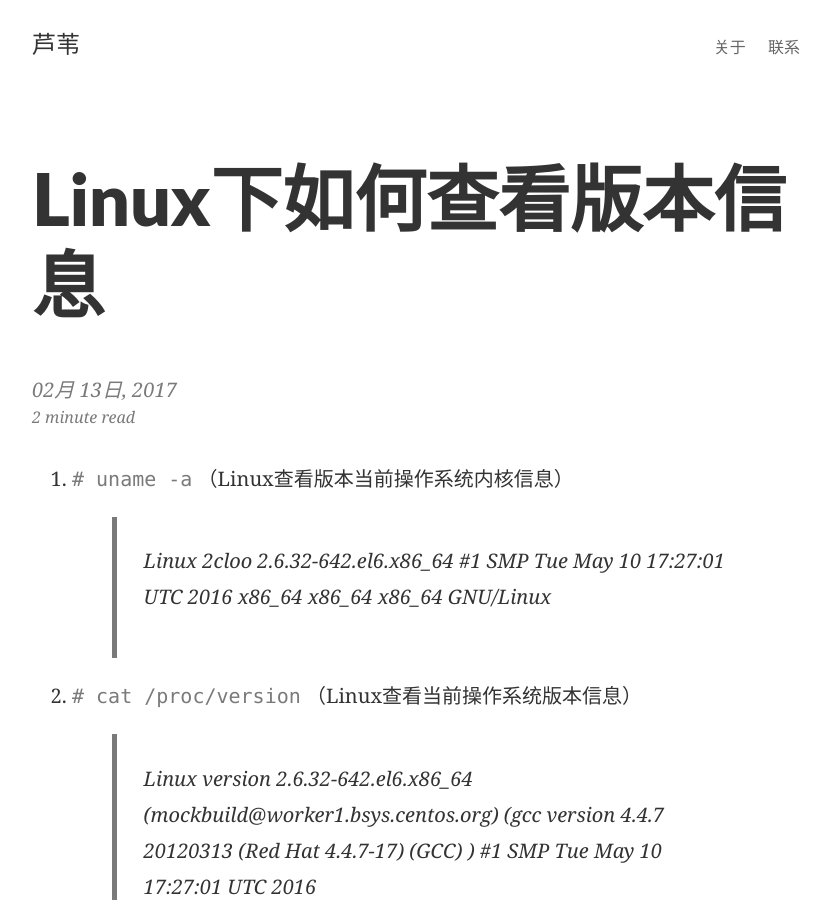
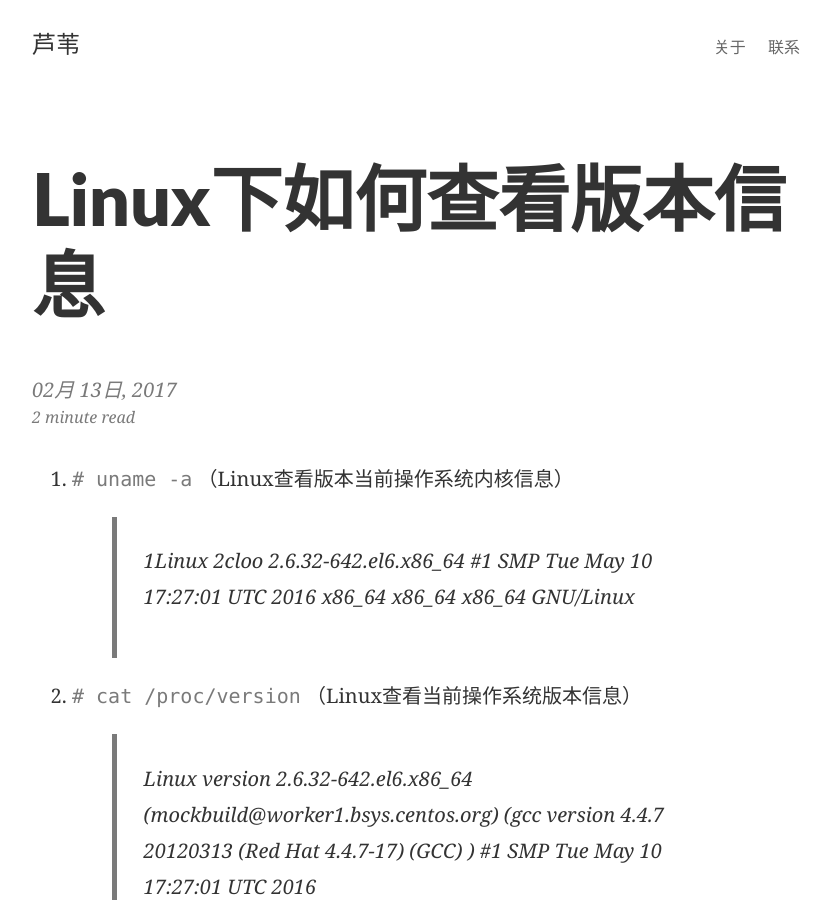
Before and after one commit to Adger01/blog.github.io, a Jekyll site: the page built from _posts/2017-02-13-Linux下如何查看版本信息.markdown, in a window 1280 px wide and 900 px high. Shown: the whole window, without its empty margins (224-1054 px from the left). Built offline with Jekyll 4.4.1, drawn with Linux system fonts in a browser that asks for light colours; some web fonts are replaced; comment, search, counter and statistics services are not loaded.

Commit message:
11
（Linux查看版本当前操作系统内核信息Linux 2cloo 2.6.32-642.el6.x86_64 #1 SMP Tue May 10 17:27:01 UTC 2016 x86_64 x86_64 x86_64 GNU/Linux

````diff
--- a/_posts/2017-02-13-Linux下如何查看版本信息.markdown
+++ b/_posts/2017-02-13-Linux下如何查看版本信息.markdown
@@ -8,7 +8,7 @@ categories: jekyll pixyll
 
 1. ```# uname -a```
 （Linux查看版本当前操作系统内核信息）
-> Linux 2cloo 2.6.32-642.el6.x86_64 #1 SMP Tue May 10 17:27:01 UTC 2016 x86_64 x86_64 x86_64 GNU/Linux
+> 1Linux 2cloo 2.6.32-642.el6.x86_64 #1 SMP Tue May 10 17:27:01 UTC 2016 x86_64 x86_64 x86_64 GNU/Linux
 
 
 2. ```# cat /proc/version```
````
